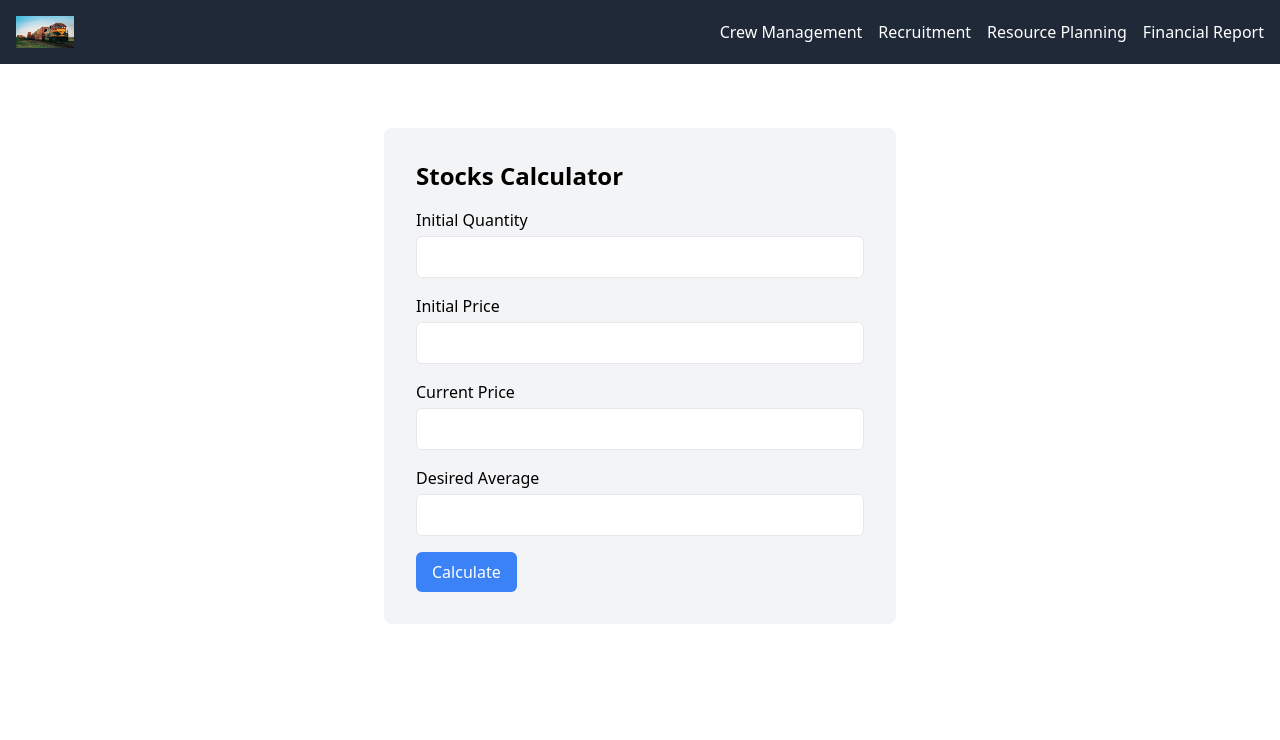
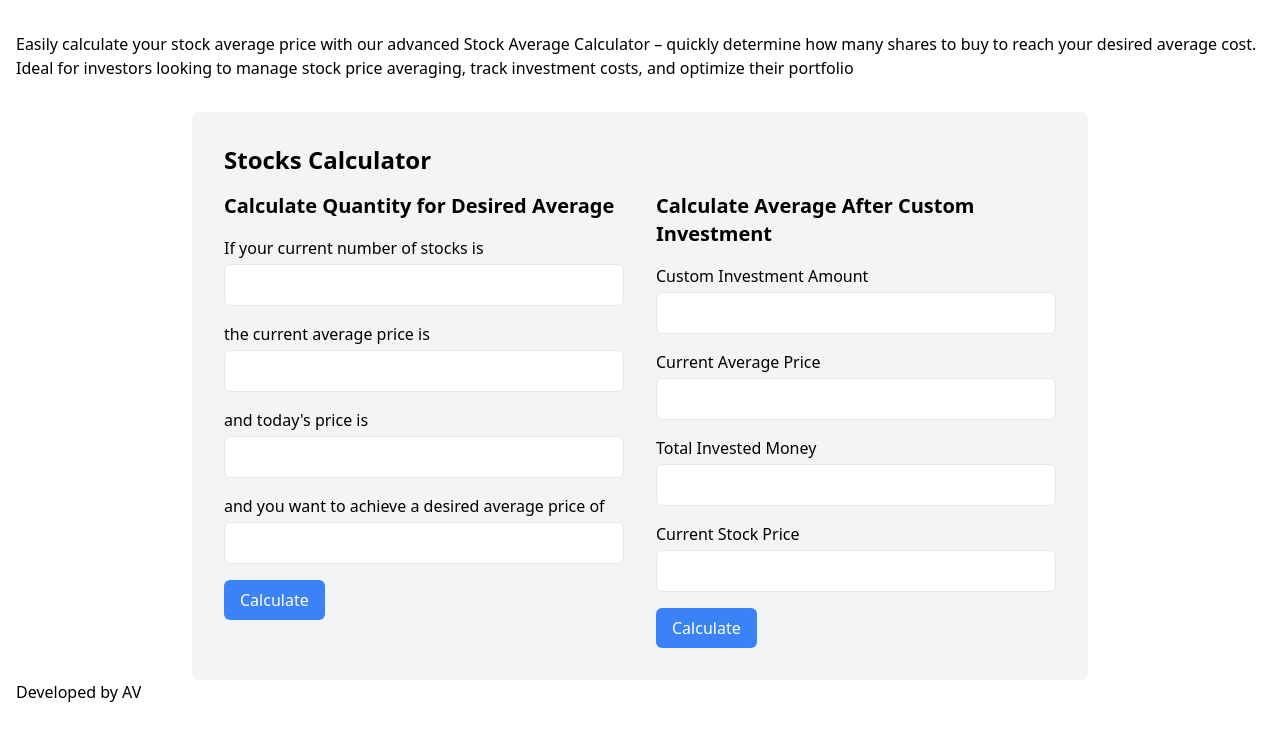
Before and after one commit to AniketVerma1/wishes, a Next.js app: page / in a window 1280 px wide. Shown: the top 740 px of the page. Built offline with nearby package versions, Linux system fonts and the light colour scheme.

Commit message:
redeisnde

```diff
--- a/src/components/Layout.js
+++ b/src/components/Layout.js
@@ -10,7 +10,7 @@ const Layout = ({ children }) => {
 
   return (
     <div>
-      <NavBar activeTab={activeTab} handleTabClick={handleTabClick} />
+    {/* <NavBar activeTab={activeTab} handleTabClick={handleTabClick} /> */}
       {children}
     </div>
   );
--- /dev/null
+++ b/src/components/stocks/header.js
@@ -0,0 +1,12 @@
+import React from 'react'
+
+function Header() {
+  return (
+    <div>
+        <h1>Easily calculate your stock average price with our advanced Stock Average Calculator – quickly determine how many shares to buy to reach your desired average cost. Ideal for investors looking to manage stock price averaging, track investment costs, and optimize their portfolio
+
+    </h1></div>
+  )
+}
+
+export default Header
--- /dev/null
+++ b/src/components/stocks/stocks copy.js
@@ -0,0 +1,67 @@
+import React, { useState } from 'react';
+
+export default function Stocks() {
+    const [initialQuantity, setInitialQuantity] = useState('');
+    const [initialRate, setInitialRate] = useState('');
+    const [currentRate, setCurrentRate] = useState('');
+    const [desiredAvg, setDesiredAvg] = useState('');
+    const [result, setResult] = useState('');
+
+    function calculateQuantityAndAverage() {
+        const initialQ = parseFloat(initialQuantity);
+        const initialR = parseFloat(initialRate);
+        const currentR = parseFloat(currentRate);
+        const desiredA = parseFloat(desiredAvg);
+
+        if (!isNaN(initialQ) && !isNaN(initialR) && !isNaN(currentR) && !isNaN(desiredA)) {
+            const quantity = calculateQuantityForAverage(initialQ, initialR, currentR, desiredA);
+            const average = calculateAvg(initialQ, initialR, currentR, quantity);
+            setResult(`Quantity: ${quantity}, Average: ${average}`);
+        } else {
+            setResult('Please enter valid numbers for all fields.');
+        }
+    }
+
+    function calculateAvg(initialQuantity, initialRate, currentRate, currentQuantity) {
+        let initialAmount = initialQuantity * initialRate;
+        let currentAmount = currentRate * currentQuantity;
+        let avg = (initialAmount + currentAmount) / (initialQuantity + currentQuantity);
+        return avg.toFixed(2);
+    }
+
+    function calculateQuantityForAverage(initialQuantity, initialRate, currentRate, desiredAvg) {
+        let initialAmount = initialQuantity * initialRate;
+        let rateDiff = desiredAvg - currentRate;
+        let currentQuantity;
+        if (currentRate === desiredAvg) {
+            return initialQuantity;
+        } else {
+            currentQuantity = initialAmount - (desiredAvg * initialQuantity);
+        }
+        return Math.round(currentQuantity / rateDiff);
+    }
+
+    return (
+        <div className="mx-auto max-w-lg mt-8 p-8 bg-gray-100 rounded-lg">
+            <h1 className="text-2xl font-bold mb-4">Stocks Calculator</h1>
+            <div className="mb-4">
+                <label className="block mb-1">Initial Quantity</label>
+                <input type="number" className="w-full px-3 py-2 border rounded-md" value={initialQuantity} onChange={(e) => setInitialQuantity(e.target.value)} />
+            </div>
+            <div className="mb-4">
+                <label className="block mb-1">Initial Price</label>
+                <input type="number" className="w-full px-3 py-2 border rounded-md" value={initialRate} onChange={(e) => setInitialRate(e.target.value)} />
+            </div>
+            <div className="mb-4">
+                <label className="block mb-1">Current Price</label>
+                <input type="number" className="w-full px-3 py-2 border rounded-md" value={currentRate} onChange={(e) => setCurrentRate(e.target.value)} />
+            </div>
+            <div className="mb-4">
+                <label className="block mb-1">Desired Average</label>
+                <input type="number" className="w-full px-3 py-2 border rounded-md" value={desiredAvg} onChange={(e) => setDesiredAvg(e.target.value)} />
+            </div>
+            <button className="bg-blue-500 text-white px-4 py-2 rounded-md" onClick={calculateQuantityAndAverage}>Calculate</button>
+            {result && <div className="mt-4">{result}</div>}
+        </div>
+    );
+}
--- a/src/components/stocks/stocks.js
+++ b/src/components/stocks/stocks.js
@@ -1,4 +1,5 @@
 import React, { useState } from 'react';
+import Header from './header';
 
 export default function Stocks() {
     const [initialQuantity, setInitialQuantity] = useState('');
@@ -6,6 +7,12 @@ export default function Stocks() {
     const [currentRate, setCurrentRate] = useState('');
     const [desiredAvg, setDesiredAvg] = useState('');
     const [result, setResult] = useState('');
+
+    const [customAmount, setCustomAmount] = useState('');
+    const [currentAvgPrice, setCurrentAvgPrice] = useState('');
+    const [totalInvested, setTotalInvested] = useState('');
+    const [currentStockPrice, setCurrentStockPrice] = useState('');
+    const [customResult, setCustomResult] = useState('');
 
     function calculateQuantityAndAverage() {
         const initialQ = parseFloat(initialQuantity);
@@ -16,7 +23,7 @@ export default function Stocks() {
         if (!isNaN(initialQ) && !isNaN(initialR) && !isNaN(currentR) && !isNaN(desiredA)) {
             const quantity = calculateQuantityForAverage(initialQ, initialR, currentR, desiredA);
             const average = calculateAvg(initialQ, initialR, currentR, quantity);
-            setResult(`Quantity: ${quantity}, Average: ${average}`);
+            setResult(`you will need to buy: ${quantity} additional stocks to reach the desired average: ${average}, Total amount to be invested: ${(quantity * currentR).toFixed(2)}`);
         } else {
             setResult('Please enter valid numbers for all fields.');
         }
@@ -41,27 +48,78 @@ export default function Stocks() {
         return Math.round(currentQuantity / rateDiff);
     }
 
+    function calculateCustomAverage() {
+        const amount = parseFloat(customAmount);
+        const avgPrice = parseFloat(currentAvgPrice);
+        const invested = parseFloat(totalInvested);
+        const stockPrice = parseFloat(currentStockPrice);
+
+        if (!isNaN(amount) && !isNaN(avgPrice) && !isNaN(invested) && !isNaN(stockPrice)) {
+            const totalQuantityBefore = invested / avgPrice; // Total quantity before investment
+            const quantityPurchased = amount / stockPrice; // Quantity purchased with custom investment
+            const newTotalInvested = invested + amount; // Total invested after custom investment
+            const newTotalQuantity = totalQuantityBefore + quantityPurchased; // Total quantity after custom investment
+            const newAvg = newTotalInvested / newTotalQuantity; // New average price
+            setCustomResult(`New Average Price: ${newAvg.toFixed(2)}`);
+        } else {
+            setCustomResult('Please enter valid numbers for all fields.');
+        }
+    }
+
     return (
-        <div className="mx-auto max-w-lg mt-8 p-8 bg-gray-100 rounded-lg">
+        <>
+        <Header/>
+        <div className="mx-auto max-w-4xl mt-8 p-8 bg-gray-100 rounded-lg">
             <h1 className="text-2xl font-bold mb-4">Stocks Calculator</h1>
+            <div className="grid grid-cols-2 gap-8">
+                {/* Left Column - Original Form */}
+                <div>
+                    <h2 className="text-xl font-semibold mb-4">Calculate Quantity for Desired Average</h2>
                     <div className="mb-4">
-                <label className="block mb-1">Initial Quantity</label>
+                        <label className="block mb-1">If your current number of stocks is</label>
                         <input type="number" className="w-full px-3 py-2 border rounded-md" value={initialQuantity} onChange={(e) => setInitialQuantity(e.target.value)} />
                     </div>
                     <div className="mb-4">
-                <label className="block mb-1">Initial Price</label>
+                        <label className="block mb-1">the current average price is</label>
                         <input type="number" className="w-full px-3 py-2 border rounded-md" value={initialRate} onChange={(e) => setInitialRate(e.target.value)} />
                     </div>
                     <div className="mb-4">
-                <label className="block mb-1">Current Price</label>
+                        <label className="block mb-1">and today's price is</label>
                         <input type="number" className="w-full px-3 py-2 border rounded-md" value={currentRate} onChange={(e) => setCurrentRate(e.target.value)} />
                     </div>
                     <div className="mb-4">
-                <label className="block mb-1">Desired Average</label>
+                        <label className="block mb-1">and you want to achieve a desired average price of</label>
                         <input type="number" className="w-full px-3 py-2 border rounded-md" value={desiredAvg} onChange={(e) => setDesiredAvg(e.target.value)} />
                     </div>
                     <button className="bg-blue-500 text-white px-4 py-2 rounded-md" onClick={calculateQuantityAndAverage}>Calculate</button>
                     {result && <div className="mt-4">{result}</div>}
                 </div>
+
+                {/* Right Column - New Form */}
+                <div>
+                    <h2 className="text-xl font-semibold mb-4">Calculate Average After Custom Investment</h2>
+                    <div className="mb-4">
+                        <label className="block mb-1">Custom Investment Amount</label>
+                        <input type="number" className="w-full px-3 py-2 border rounded-md" value={customAmount} onChange={(e) => setCustomAmount(e.target.value)} />
+                    </div>
+                    <div className="mb-4">
+                        <label className="block mb-1">Current Average Price</label>
+                        <input type="number" className="w-full px-3 py-2 border rounded-md" value={currentAvgPrice} onChange={(e) => setCurrentAvgPrice(e.target.value)} />
+                    </div>
+                    <div className="mb-4">
+                        <label className="block mb-1">Total Invested Money</label>
+                        <input type="number" className="w-full px-3 py-2 border rounded-md" value={totalInvested} onChange={(e) => setTotalInvested(e.target.value)} />
+                    </div>
+                    <div className="mb-4">
+                        <label className="block mb-1">Current Stock Price</label>
+                        <input type="number" className="w-full px-3 py-2 border rounded-md" value={currentStockPrice} onChange={(e) => setCurrentStockPrice(e.target.value)} />
+                    </div>
+                    <button className="bg-blue-500 text-white px-4 py-2 rounded-md" onClick={calculateCustomAverage}>Calculate</button>
+                    {customResult && <div className="mt-4">{customResult}</div>}
+                </div>
+            </div>
+        </div>
+        Developed by AV
+        </>
     );
 }
```
Lines whose indentation alone changed are shown as unchanged.
